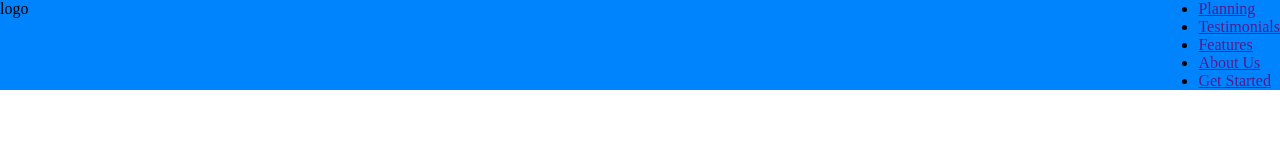
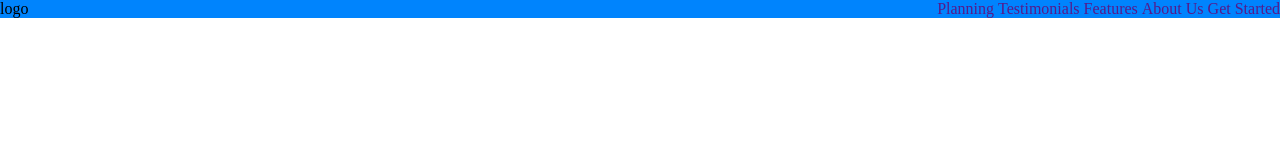
Before and after one commit to violix96/htmlcss-responsive-layout, a plain HTML site: page index.html in a window 1280 px wide. Drawn offline with Linux system fonts and the light colour scheme.

Commit message:
[UPD] layout header , add responsive in tablet mode and desktop mode

```diff
--- a/css/style.css
+++ b/css/style.css
@@ -20,17 +20,39 @@ header .header-container .menu-desktop{
     display: none;
 }
 
-header .header-container .menu-desktop .ul .li{
+header .container .header-container .menu-desktop ul li {
     display: inline;
+    list-style: none;
+}
+
+a{
+    text-decoration: none;
+
 }
 
 
 /* RESPONSIVE */
 
+/* tablet */
+
 @media screen and (min-width: 768px)
 {
     header .header-container  .menu-desktop{
+        display: none;
+
+    }
+    header .header-container  .menu-mobile{
         display: block;
+    }
+}
+
+/* DESKTOP */
+
+@media screen and (min-width: 1100px)
+{
+    header .header-container  .menu-desktop{
+        display: block;
+
     }
     header .header-container  .menu-mobile{
         display: none;
--- a/index.html
+++ b/index.html
@@ -4,6 +4,7 @@
     <meta charset="UTF-8">
     <meta name="viewport" content="width=device-width, initial-scale=1.0">
     <link rel="stylesheet" href="./css/style.css">
+    <link rel="stylesheet" href="https://cdnjs.cloudflare.com/ajax/libs/font-awesome/6.5.2/css/all.min.css">
     <meta name="viewport" content="width=device-width, initial-scale=1.0">
     <title>Document</title>
 </head>
@@ -13,7 +14,7 @@
         <div class="container">
             <div class="header-container">
                 <div>logo</div>
-                <div class="menu-mobile"><a href="">menu</a></div>
+                <div class="menu-mobile"><a href=""><i class="fa-solid fa-bars"></i></a></div>
                 <nav class="menu-desktop">
                     <ul>
                         <li> <a href="">Planning</a></li>
```
